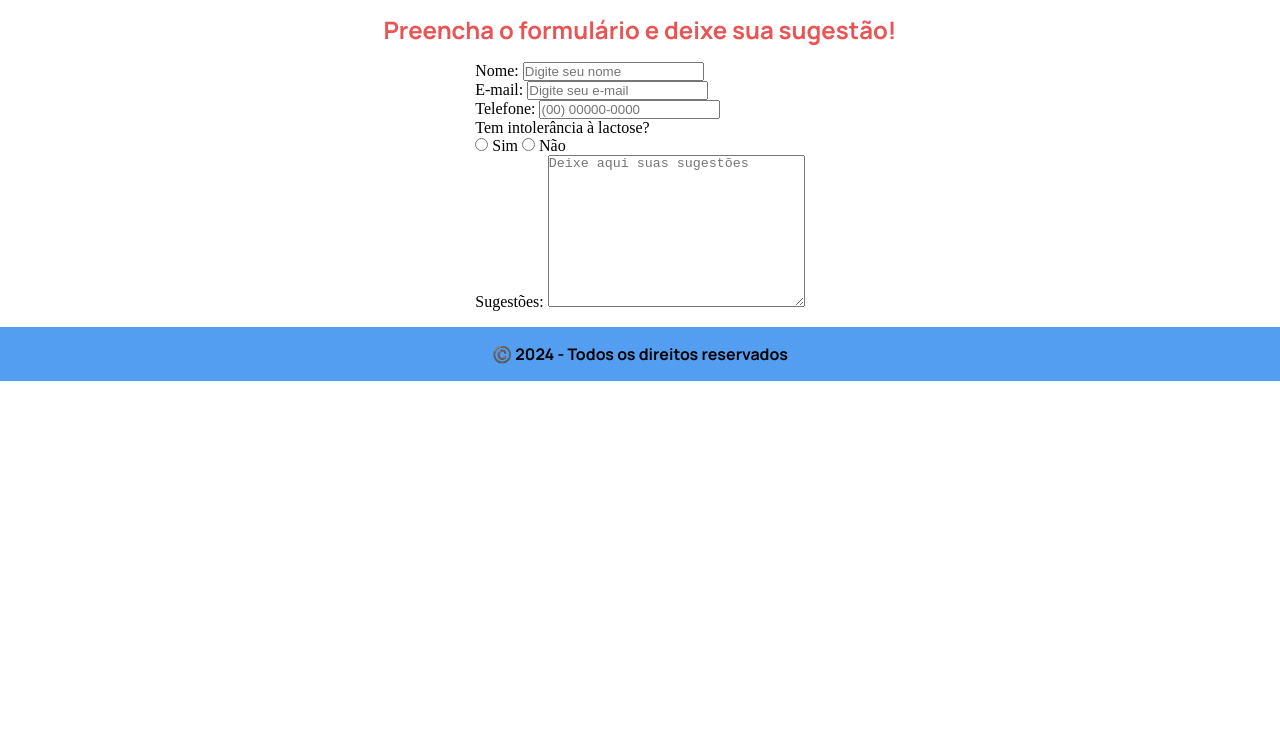
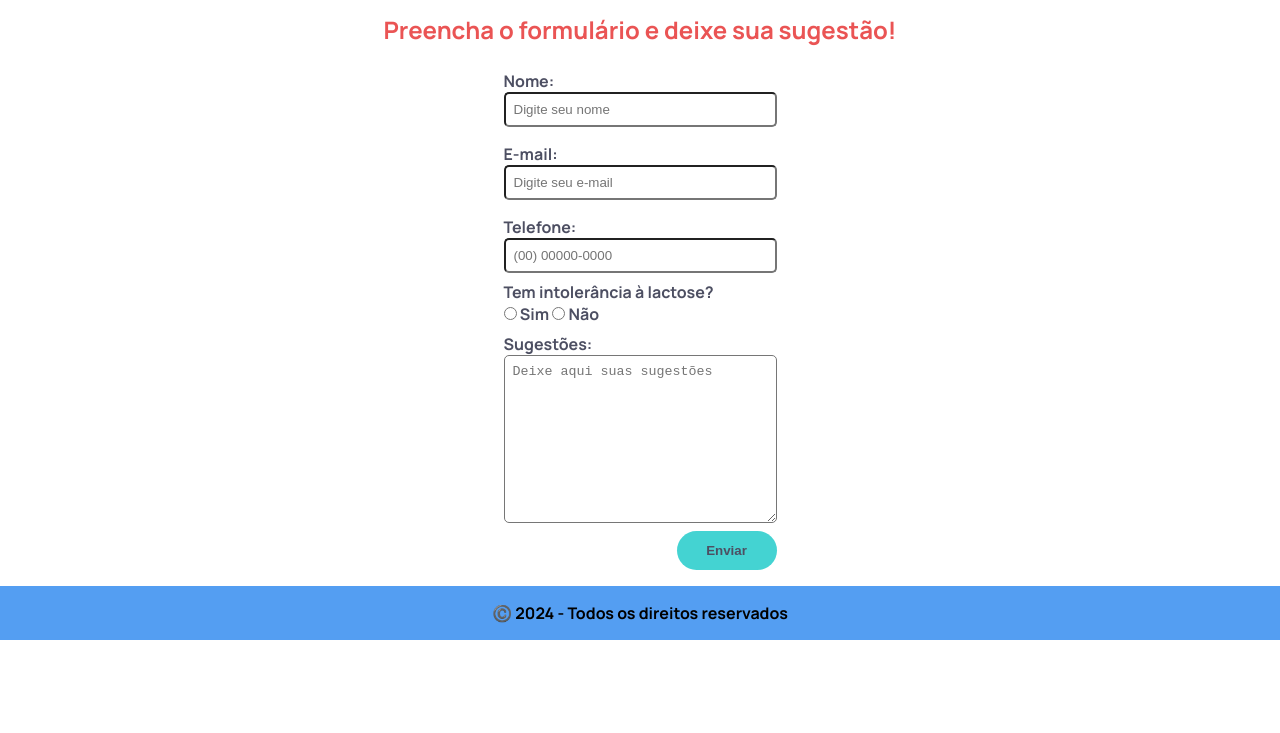
Before and after one commit to flaviare1s/soulcode-html, a plain HTML site: page contato.html in a window 1280 px wide. Shown: the part 67-800 px from the top of the page. Drawn offline with nearby package versions, Linux system fonts and the light colour scheme.

Commit message:
Fazendo estilos básicos

```diff
--- a/contato.html
+++ b/contato.html
@@ -37,21 +37,21 @@
   <main>
     <h2>Preencha o formulário e deixe sua sugestão!</h2>
     <form>
-      <div>
+      <div class="form">
         <label for="nome">Nome: </label>
         <input type="text" id="nome" name="nome" placeholder="Digite seu nome" required>
       </div>
-      <div>
+      <div class="form">
         <label for="email">E-mail: </label>
         <input type="email" id="email" name="email" placeholder="Digite seu e-mail" required>
       </div>
 
-      <div>
+      <div class="form">
         <label for="tel">Telefone: </label>
         <input type="tel" id="tel" name="tel" placeholder="(00) 00000-0000" required>
       </div>
 
-      <div>
+      <div class="strong">
         <p>Tem intolerância à lactose?</p>
         <input type="radio" name="lactose" value="sim">
         <label for="lactose">Sim</label>
@@ -59,10 +59,12 @@
         <label for="lactose">Não</label>
       </div>
 
-      <div>
+      <div class="form">
         <label for="sugestoes">Sugestões: </label>
         <textarea name="sugestoes" id="sugestoes" placeholder="Deixe aqui suas sugestões" cols="30" rows="10" required></textarea>
       </div>
+
+      <button type="submit">Enviar</button>
     </form>
   </main>
 
--- a/style.css
+++ b/style.css
@@ -57,7 +57,7 @@ nav > ul > li > a {
 .menu {
   display: flex;
   flex-wrap: wrap;
-  gap: 1rem;
+  gap: .5rem;
 }
 
 .logo {
@@ -104,7 +104,7 @@ article a {
 
 .beneficios {
   display: flex;
-  gap: 1rem;
+  gap: 3rem;
 }
 
 main {
@@ -114,7 +114,7 @@ main {
   justify-content: center;
   align-items: center;
   margin: 0 auto;
-  width: 50%;
+  width: 80%;
 }
 
 figure {
@@ -135,6 +135,49 @@ footer {
   font-family: var(--font2);
   font-weight: bold;
   margin-top: 1rem;
+}
+
+form {
+  font-family: var(--font2);
+  color: var(--color5);
+}
+
+input, textarea {
+  padding: .5rem;
+  border-radius: 5px;
+}
+
+form {
+  display: flex;
+  flex-direction: column;
+}
+
+.form {
+  display: flex;
+  flex-direction: column;
+  margin-bottom: .5rem;
+  margin-top: .5rem;
+  font-weight: bold;
+}
+
+.strong {
+  font-weight: bold;
+}
+
+button {
+  background-color: var(--color3);
+  color: var(--color5);
+  padding: .75rem;
+  border: none;
+  border-radius: 30px;
+  width: 100px;
+  font-weight: bold;
+  cursor: pointer;
+  align-self: flex-end;
+}
+
+button:hover {
+  background-color: #39aeae;
 }
 
 @media (max-width: 768px) {
```
Also changed, not shown: index.html (+1 -1 lines).
